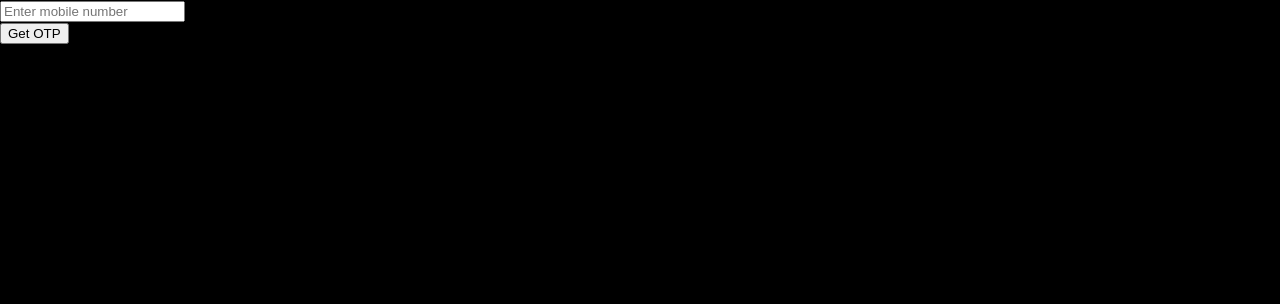
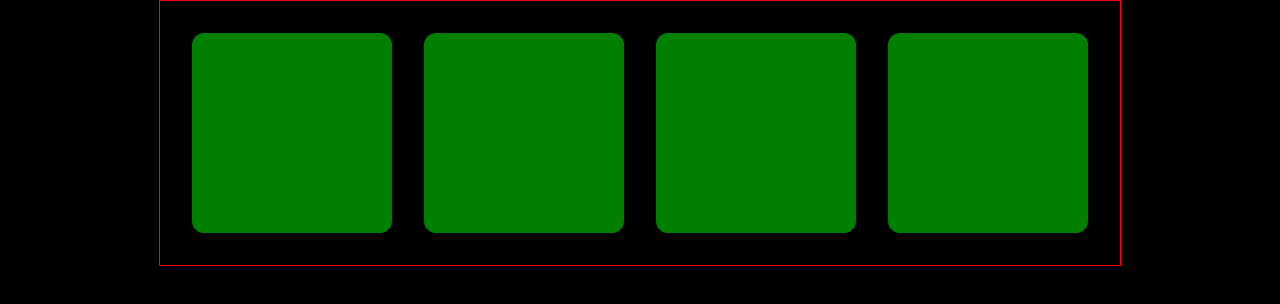
Before and after one commit to AshleshaBandgar/FunctionUp1, a React (Create React App) app: page / in a window 1280 px wide. Shown: the top 304 px of the page. Built offline with nearby package versions, Linux system fonts and the light colour scheme.

Commit message:
apllied css

```diff
--- a/src/App.js
+++ b/src/App.js
@@ -1,43 +1,14 @@
-import React from 'react'
-import axios from 'axios'
-import {useState} from 'react'
 
-export default function App(){
+import styles from './App.module.css'
+import Scrollbar from './components/scrollbar/scrollbar';
 
-  const [number, setNumber] = useState(' ')
-  const [otp, setOtp] = useState(' ')
+function App() {
 
-   function valid(){
+return(
+    <div className={styles.App}>
+        <Scrollbar/>
+    </div>
+  );
+}
 
-    const validiateMyNumber = /^[6-9]\d{99}$/.test(number)
-    if(!validiateMyNumber){
-      setOtp(" please check your number")
-    }else{
-      setOtp(" message sent succesfully")
-      setNumber(" ")
-    }}
-  function getOtp(){
-   axios.post('https://cdn-api.co-vin.in/api/v2/auth/public/generateOTP',{
-     mobile : `${number}`
-   })
-
-     .then((data)=>setNumber(data.number))
-     .catch(error=>console.log(error))
-     valid()
-  }
-
-return (
-    <div>
-
-    <input placeholder = "Enter mobile number"
-           type = "number"
-           onChange={(e)=>{setNumber(e.target.value)}}
-           value={number}
-
-    />
-    <br/>
-    <button onClick={getOtp}>Get OTP</button>
-
-    </div>
-  )
-}
+export default App;
--- /dev/null
+++ b/src/App.module.css
@@ -0,0 +1,53 @@
+.App {
+text-align: center;
+
+}
+
+.titile{
+  text-decoration:underline;
+  color:red;
+
+}
+.slogan{
+  color:red;
+}
+.logo{
+  height: 100px;
+  width: 150px;
+  padding-top: 20px;
+}
+
+.App-logo {
+  height: 40vmin;
+  pointer-events: none;
+}
+
+@media (prefers-reduced-motion: no-preference) {
+  .App-logo {
+    animation: App-logo-spin infinite 20s linear;
+  }
+}
+
+.App-header {
+  background-color: #282c34;
+  min-height: 100vh;
+  display: flex;
+  flex-direction: column;
+  align-items: center;
+  justify-content: center;
+  font-size: calc(10px + 2vmin);
+  color: white;
+}
+
+.App-link {
+  color: #61dafb;
+}
+
+@keyframes App-logo-spin {
+  from {
+    transform: rotate(0deg);
+  }
+  to {
+    transform: rotate(360deg);
+  }
+}
--- /dev/null
+++ b/src/components/scrollbar/scrollbar.js
@@ -0,0 +1,16 @@
+import React from 'react'
+import styles from './scrollbar.module.css'
+
+export default function Scrollbar () {
+
+    return (
+        <div className={styles.wrapper}>
+
+            {
+                Array.from(Array(10)).map(ele => (
+                    <div className={styles.card}></div>
+                ))
+            }
+        </div>
+    )
+}
--- /dev/null
+++ b/src/components/scrollbar/scrollbar.module.css
@@ -0,0 +1,28 @@
+.wrapper{
+    border: 1px solid red;
+    width: 70% ;
+    display: flex;
+    margin: auto;
+    padding: 2rem ;
+    max-width: 70%;
+    /* gap: 2rem; */
+    /* overflow: hidden; */
+    overflow: scroll;
+
+
+    /* vh vw */
+}
+.wrapper::-webkit-scrollbar {
+    display: none;
+}
+
+
+
+
+.card{
+    background-color: green;
+    min-height: 200px;
+    min-width: 200px;
+    border-radius: 12px;
+    margin-right: 2rem;
+}
```
